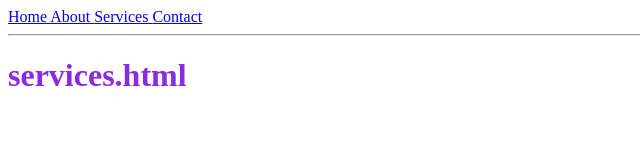
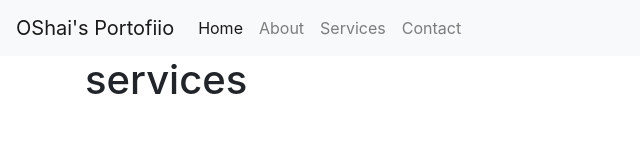
Before and after one commit to OShaiJeffersPenny/Demo, a plain HTML site: page views/services.html in a window 1280 px wide. Shown: the whole page, without its empty margins (0-640 px from the left). Drawn offline with nearby package versions, Linux system fonts and the light colour scheme.

Commit message:
update about, contact, and services page

```diff
--- a/views/services.html
+++ b/views/services.html
@@ -1,15 +1,46 @@
-<style>
-    h1 {
-    color: blueviolet;
+<!doctype html>
+<html lang="en">
+  <head>
+    <!-- Required meta tags -->
+    <meta charset="utf-8">
+    <meta name="viewport" content="width=device-width, initial-scale=1, shrink-to-fit=no">
 
-    }
+    <!-- Bootstrap CSS -->
+    <link rel="stylesheet" href="https://stackpath.bootstrapcdn.com/bootstrap/4.4.1/css/bootstrap.min.css" integrity="sha384-Vkoo8x4CGsO3+Hhxv8T/Q5PaXtkKtu6ug5TOeNV6gBiFeWPGFN9MuhOf23Q9Ifjh" crossorigin="anonymous">
 
-    </style>
-<nav>
-    <a href="file:///C:/Users/oshai/Desktop/website/views/index.html"> Home </a>
-    <a href="file:///C:/Users/oshai/Desktop/website/views/about.html"> About </a>
-    <a href="file:///C:/Users/oshai/Desktop/website/views/services.html"> Services </a>
-    <a href="file:///C:/Users/oshai/Desktop/website/views/contact.html"> Contact </a>
-    </nav>
-    <hr>
-    <h1> services.html</h1>
+    <title>services</title>
+  </head>
+  <body>
+    <nav class="navbar navbar-expand-lg navbar-light bg-light">
+        <a class="navbar-brand" href="#">OShai's Portofiio</a>
+        <button class="navbar-toggler" type="button" data-toggle="collapse" data-target="#navbarNav" aria-controls="navbarNav" aria-expanded="false" aria-label="Toggle navigation">
+          <span class="navbar-toggler-icon"></span>
+        </button>
+        <div class="collapse navbar-collapse" id="navbarNav">
+          <ul class="navbar-nav">
+            <li class="nav-item active">
+              <a class="nav-link" href="file:///C:/Users/oshai/Desktop/website/views/index.html">Home </a>
+            </li>
+            <li class="nav-item">
+              <a class="nav-link" href="file:///C:/Users/oshai/Desktop/website/views/about.html">About</a>
+            </li>
+            <li class="nav-item">
+              <a class="nav-link" href="file:///C:/Users/oshai/Desktop/website/views/services.html">Services</a>
+            </li>
+            <li class="nav-item">
+              <a class="nav-link" href="file:///C:/Users/oshai/Desktop/website/views/contact.html">Contact</a>
+            </li>
+          </ul>
+        </div>
+      </nav>
+      <div class="container">
+        <h1>services</h1>
+
+
+    <!-- Optional JavaScript -->
+    <!-- jQuery first, then Popper.js, then Bootstrap JS -->
+    <script src="https://code.jquery.com/jquery-3.4.1.slim.min.js" integrity="sha384-J6qa4849blE2+poT4WnyKhv5vZF5SrPo0iEjwBvKU7imGFAV0wwj1yYfoRSJoZ+n" crossorigin="anonymous"></script>
+    <script src="https://cdn.jsdelivr.net/npm/popper.js@1.16.0/dist/umd/popper.min.js" integrity="sha384-Q6E9RHvbIyZFJoft+2mJbHaEWldlvI9IOYy5n3zV9zzTtmI3UksdQRVvoxMfooAo" crossorigin="anonymous"></script>
+    <script src="https://stackpath.bootstrapcdn.com/bootstrap/4.4.1/js/bootstrap.min.js" integrity="sha384-wfSDF2E50Y2D1uUdj0O3uMBJnjuUD4Ih7YwaYd1iqfktj0Uod8GCExl3Og8ifwB6" crossorigin="anonymous"></script>
+  </body>
+</html>
```
Also changed, not shown: views/about.html (+43 -13 lines), views/contact.html (+44 -13 lines).
